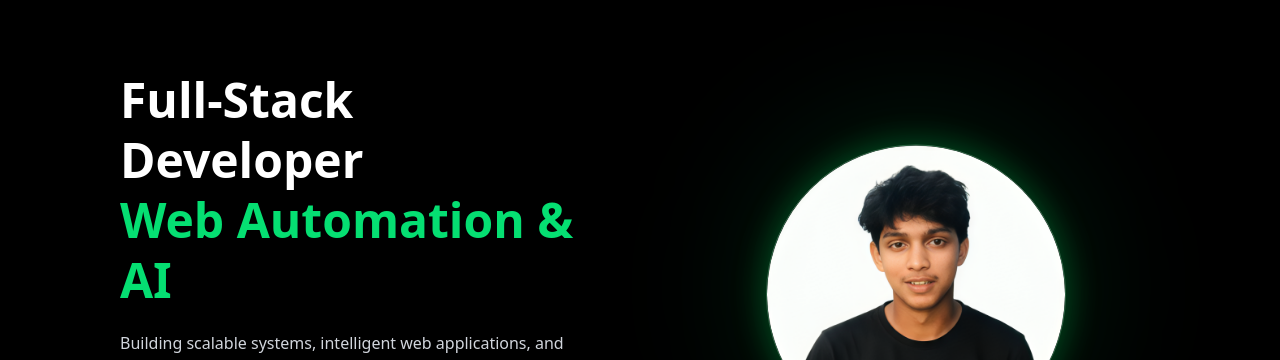
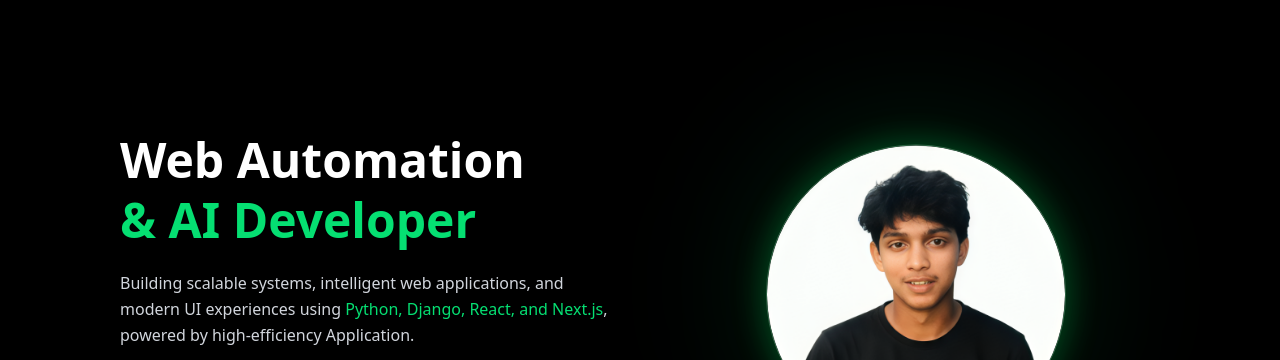
Before and after one commit to Mdbaizidtanvir/baizid, a Next.js app: page / in a window 1280 px wide. Shown: the part 142-502 px from the top of the page. Built offline with nearby package versions, Linux system fonts and the light colour scheme; no server answers.

Commit message:
Update Banner.js

```diff
--- a/components/Banner.js
+++ b/components/Banner.js
@@ -38,8 +38,8 @@ export default function Banner() {
             transition={{ duration: 0.6 }}
             className="text-3xl lg:mt-[70px] md:mt-10 md:text-5xl font-black text-white leading-tight"
           >
-Full-Stack Developer
-  <span className="block text-green-400">Web Automation & AI</span>
+Web Automation
+  <span className="block text-green-400">& AI Developer</span>
           </motion.h1>
 
           <p className="text-gray-300 mt-5 text-[16px] leading-relaxed">
```
